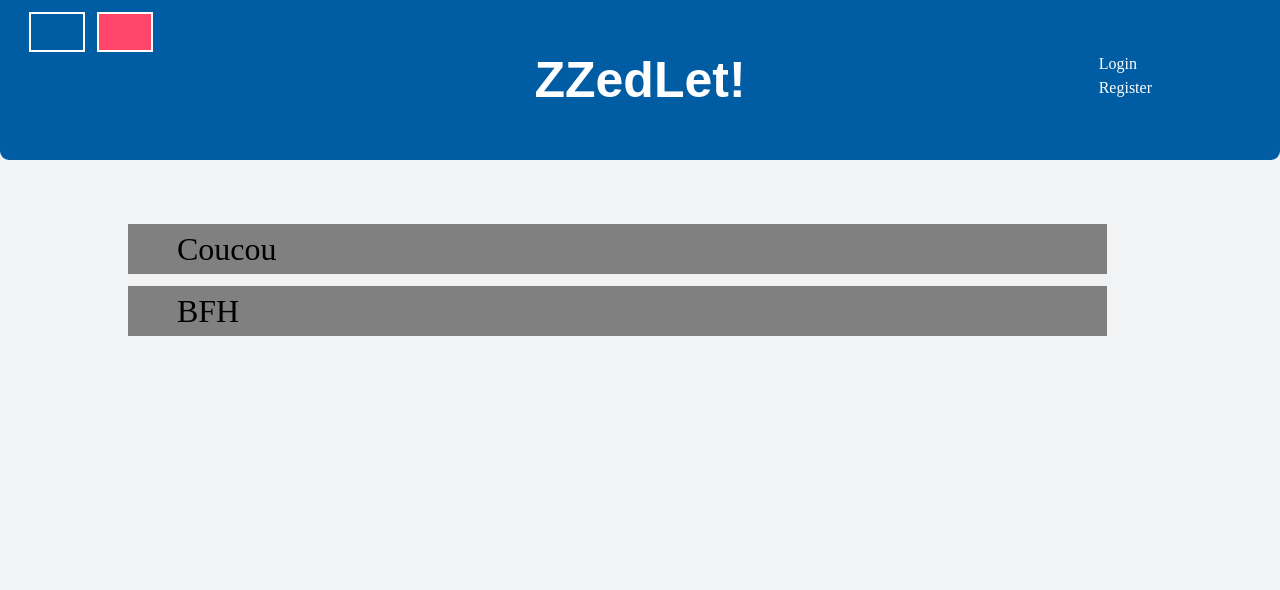
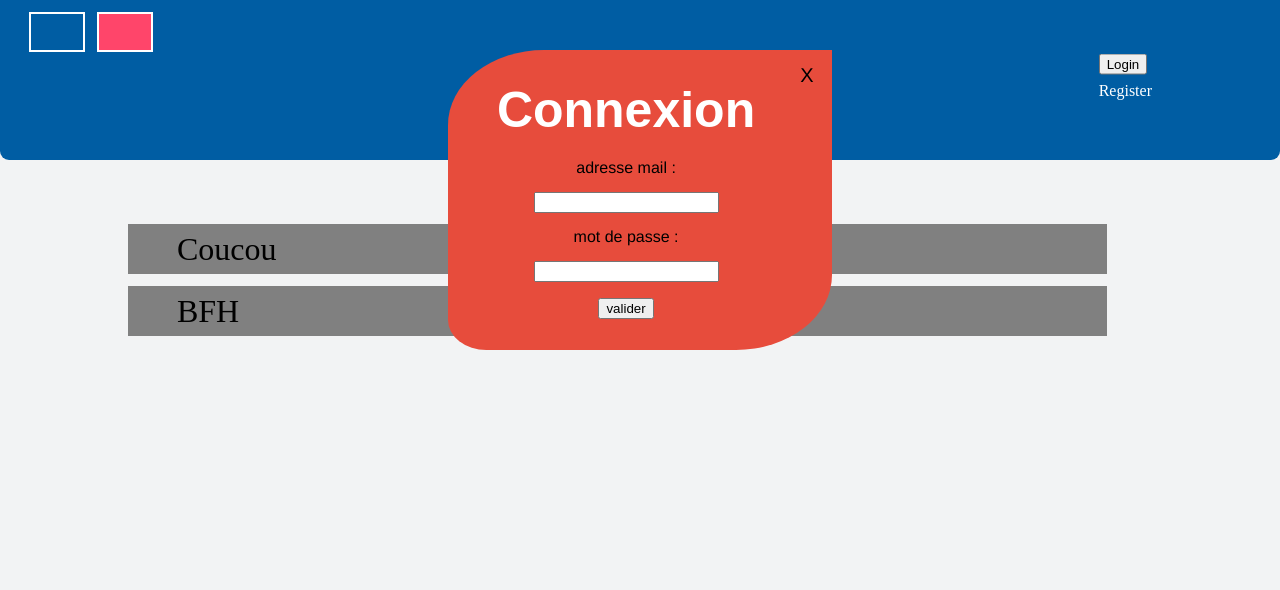
Before and after one commit to esmi43/zzlet, a PHP site: page / in a window 1280 px wide. Shown: the top 590 px of the page. Run offline with PHP 8.4, Linux system fonts and the light colour scheme; data comes from the database, SQL or seed files in the repository.

Commit message:
popup connexion + début bdd avec redirection vers page admin.php (pas encore créée)

```diff
--- a/affichage.js
+++ b/affichage.js
@@ -22,3 +22,16 @@ for (var i = 0; i < couleurs.length; i++) {
 	couleurs[i].addEventListener('click', couleur, false);
 
 }
+
+
+/*Affichage pop up de connexion*/
+
+function openmodal()
+{
+	document.getElementById("modal").style.top = "150px"; /*.style.display='block'*/
+}
+
+function CloseModal()
+{
+	document.getElementById("modal").style.top = "-300px";
+}
--- a/index.php
+++ b/index.php
@@ -28,8 +28,35 @@
 				<div class="color" id="Bleu" title="Change la couleur du site" data-couleur="#005DA3"></div>
 				<div class="color" id="Rose" title="Change la couleur du site" data-couleur="#FF456A"></div>
 			</div>
-            <div id="lore"><a>Login</a>
+
+            <div id="lore"><a>
+
+				<button id = "button-modal" onclick = "openmodal()" > Login </button>
+				</a>
             <a> Register</a></div>
+			 <div id = "modal">
+
+				<form id="formulaire" method="post" action="formulaire.php">
+
+				<h1> Connexion </h1>
+
+				<h2> adresse mail : </h2>
+				</br>
+				<input type="text" name="mail"/>
+				</br>
+				</br>
+				<h2> mot de passe : </h2>
+				</br>
+				<input type="password" name="mdp"/>
+				</br>
+				</br>
+				<p>
+				<input type="submit" value="valider" />
+				</p>
+				</form>
+				<button id="close" onclick="CloseModal()"> X </button>
+			</div>
+
         </header>
 
         <!-- Classes / Listes grace à requetes-->
--- a/stylesheet.css
+++ b/stylesheet.css
@@ -43,6 +43,74 @@ header h1 {
 	padding-bottom: 15%;
 	color: white;
 }
+
+.button_container
+{
+	/*margin: 0 auto;*/
+	width: 100%;
+	text-align: center;
+}
+
+#buton-modal
+{
+	height: 50px;
+	width: 300px;
+	background-color: #e74c3c;
+	color: #fffffff;
+	font-family: helvetica;
+	font-size: 20px;
+	border : none;
+	cursor : pointer;
+	margin: 0 auto;
+}
+
+#modal
+{
+	height: 300px;
+	width: 30%;
+	background-color:#e74c3c;
+	/*border-radius: 10px 10px;*/
+	font-family: helvetica;
+	text-align: center;
+	color: #95a5a6;
+	position: absolute;
+	/*transform: translateX(100%);*/
+	right: 35%;
+
+	z-index: 2000;
+	border-radius: 25% 10%;
+
+
+}
+
+
+#close
+{
+	height: 50px;
+	width: 50px;
+	background-color: #e74c3c;
+	color: #fffffff;
+	font-family: helvetica;
+	font-size: 20px;
+	border : none;
+	cursor : pointer;
+	position: absolute;
+	right: 0%;
+	top: 0%;
+}
+
+#formulaire
+{
+	position: absolute;
+	text-align: center;
+	top: 20%;
+	right: 20%;
+	color: black;
+	display: block;
+	/*display: block;*/
+}
+
+
 #chosecolor{
 	position: absolute;
 	display: block;
```
Also changed, not shown: Admin.php (added, +28 -0 lines), formulaire.php (added, +37 -0 lines).
